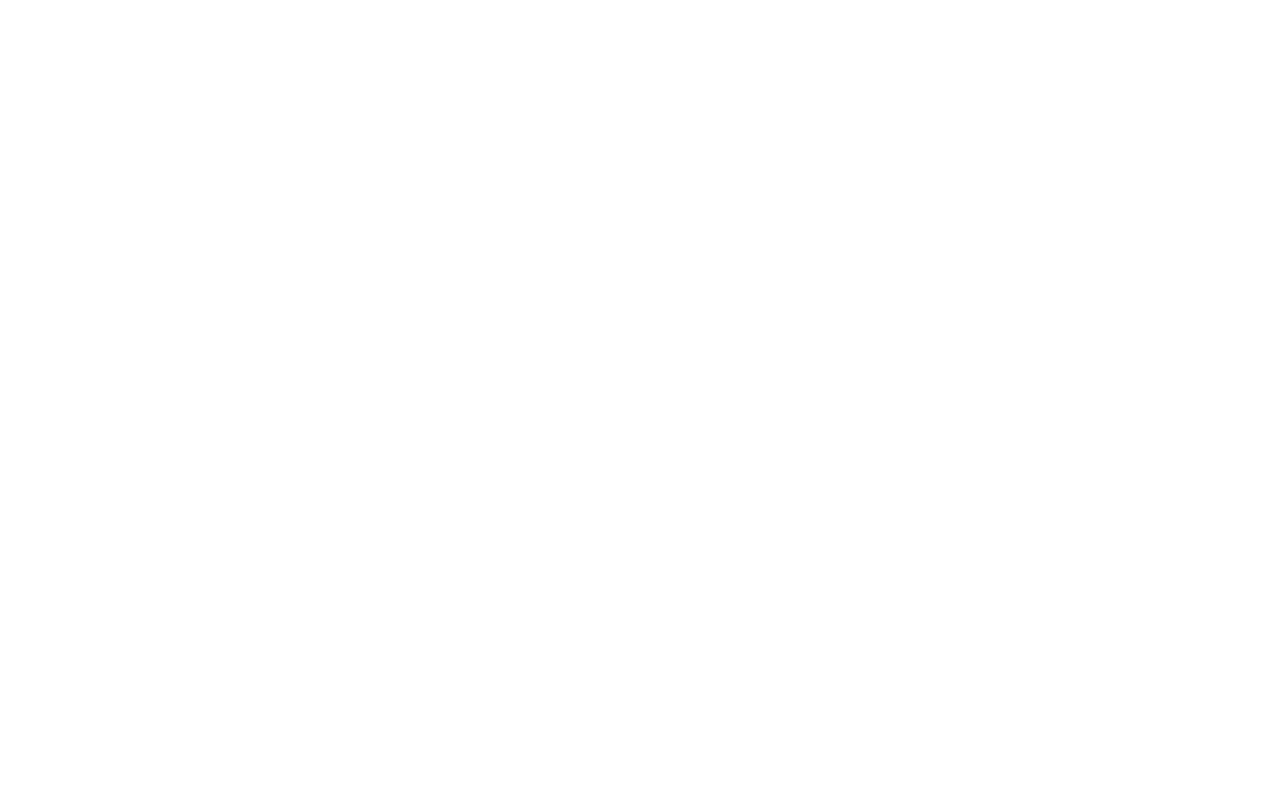
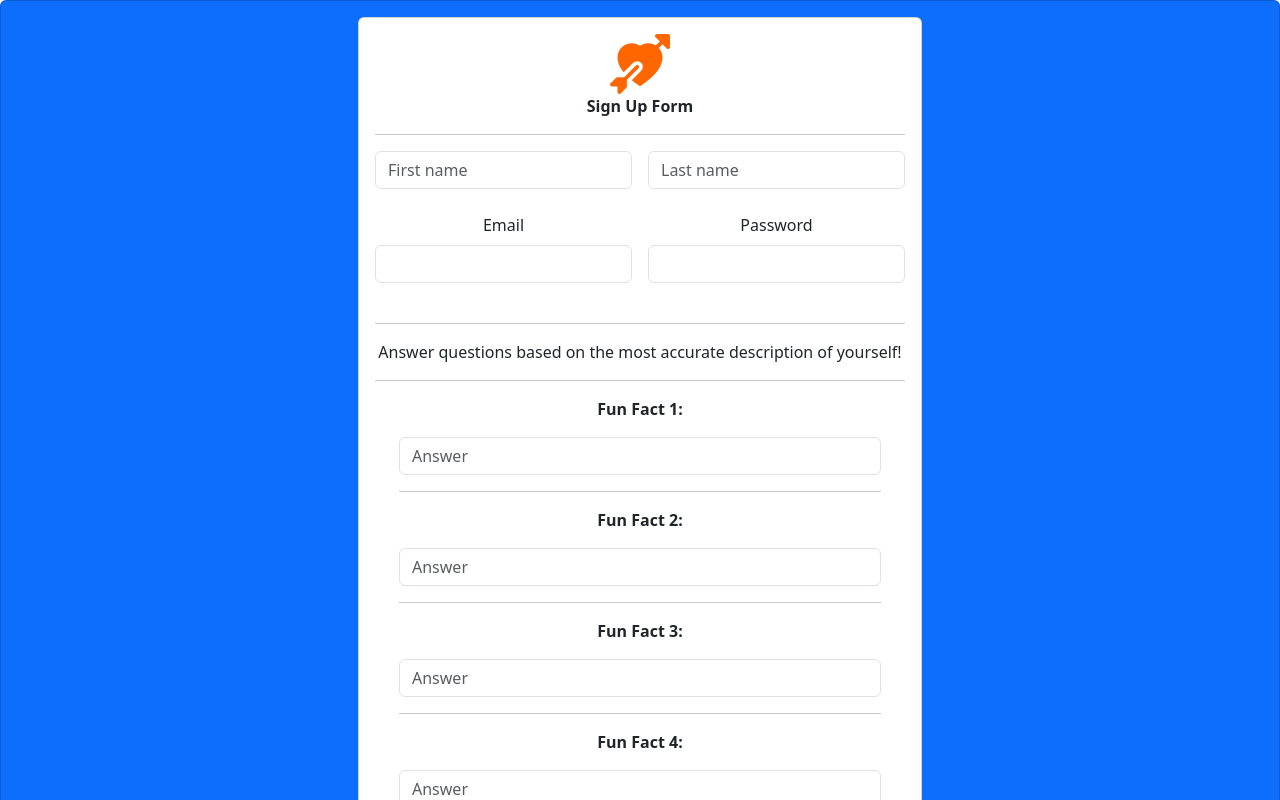
Before and after one commit to ihern/final-project-484, a React (Vite) app: page /signup in a window 1280 px wide. Before the commit this address had no page. Shown: the top 800 px of the page. Built offline with nearby package versions, Linux system fonts and the light colour scheme.

Commit message:
Finalize signup and initiate supabase key

```diff
--- a/package.json
+++ b/package.json
@@ -10,6 +10,7 @@
     "preview": "vite preview"
   },
   "dependencies": {
+    "@supabase/supabase-js": "^2.38.4",
     "bootstrap": "^5.3.2",
     "react": "^18.2.0",
     "react-dom": "^18.2.0",
--- a/src/App.tsx
+++ b/src/App.tsx
@@ -13,7 +13,7 @@
         <Routes>
           <Route path="/" element={ <LoginPage />} />
           <Route path="/mvp" element={ <MVP />} />
-          <Route path="/survey" element={ <PersonalSurvey />} />
+          <Route path="/signup" element={ <PersonalSurvey />} />
         </Routes>
       </BrowserRouter>
     </>
--- a/src/components/LoginPage.tsx
+++ b/src/components/LoginPage.tsx
@@ -3,9 +3,9 @@
 import { Link } from "react-router-dom";
 import 'bootstrap/dist/css/bootstrap.min.css';
 import './loginStyle.css';
+// import { supabase } from './lib/supabaseClient';
 
 const LoginForm = () => {
-
   return (
     <div className='bg-secondary-subtle d-flex justify-content-center align-items-center' style={{height: '100vh'}}>
 
@@ -27,7 +27,7 @@
             <div className='d-flex flex-column'>
                 <button type="submit" className="btn btn-primary m-2">Login</button>
                 <hr className="hr hr-blurry" />
-                <button type="submit" className="btn btn-success m-2">Create new account</button>
+                <a href="/signup" className="btn btn-success m-2">Create new account</a>
             </div>
         </form>
 
--- a/src/components/PersonalSurvey.tsx
+++ b/src/components/PersonalSurvey.tsx
@@ -2,6 +2,7 @@
 // import React from 'react';
 // import { Link } from "react-router-dom";
 import 'bootstrap/dist/css/bootstrap.min.css';
+// import { supabase } from './lib/supabaseClient';
 
 
 const PersonalSurvey = () => {
@@ -13,11 +14,33 @@
             <div className="card-body">
                 <div className="text-center">
                 <svg xmlns="http://www.w3.org/2000/svg" width="60" height="60" style={{ fill: '#ff6600' }} className="bi bi-arrow-through-heart-fill" viewBox="0 0 16 16">
-                    <path fill-rule="evenodd" d="M2.854 15.854A.5.5 0 0 1 2 15.5V14H.5a.5.5 0 0 1-.354-.854l1.5-1.5A.5.5 0 0 1 2 11.5h1.793l3.103-3.104a.5.5 0 1 1 .708.708L4.5 12.207V14a.5.5 0 0 1-.146.354l-1.5 1.5ZM16 3.5a.5.5 0 0 1-.854.354L14 2.707l-1.006 1.006c.236.248.44.531.6.845.562 1.096.585 2.517-.213 4.092-.793 1.563-2.395 3.288-5.105 5.08L8 13.912l-.276-.182A23.825 23.825 0 0 1 5.8 12.323L8.31 9.81a1.5 1.5 0 0 0-2.122-2.122L3.657 10.22a8.827 8.827 0 0 1-1.039-1.57c-.798-1.576-.775-2.997-.213-4.093C3.426 2.565 6.18 1.809 8 3.233c1.25-.98 2.944-.928 4.212-.152L13.292 2 12.147.854A.5.5 0 0 1 12.5 0h3a.5.5 0 0 1 .5.5v3Z"/>
+                    <path fillRule="evenodd" d="M2.854 15.854A.5.5 0 0 1 2 15.5V14H.5a.5.5 0 0 1-.354-.854l1.5-1.5A.5.5 0 0 1 2 11.5h1.793l3.103-3.104a.5.5 0 1 1 .708.708L4.5 12.207V14a.5.5 0 0 1-.146.354l-1.5 1.5ZM16 3.5a.5.5 0 0 1-.854.354L14 2.707l-1.006 1.006c.236.248.44.531.6.845.562 1.096.585 2.517-.213 4.092-.793 1.563-2.395 3.288-5.105 5.08L8 13.912l-.276-.182A23.825 23.825 0 0 1 5.8 12.323L8.31 9.81a1.5 1.5 0 0 0-2.122-2.122L3.657 10.22a8.827 8.827 0 0 1-1.039-1.57c-.798-1.576-.775-2.997-.213-4.093C3.426 2.565 6.18 1.809 8 3.233c1.25-.98 2.944-.928 4.212-.152L13.292 2 12.147.854A.5.5 0 0 1 12.5 0h3a.5.5 0 0 1 .5.5v3Z"/>
                 </svg>
                 <p>
-                    <strong>Starting Questionaire</strong>
+                    <strong>Sign Up Form</strong>
                 </p>
+                <hr />
+                <form action="">
+                    <div className="row g-3">
+                        <div className="col">
+                            <input type="text" className="form-control" placeholder="First name" aria-label="First name" />
+                        </div>
+                        <div className="col">
+                            <input type="text" className="form-control" placeholder="Last name" aria-label="Last name" />
+                        </div>
+                    </div>
+                    <div className="row g-3 py-4">
+                        <div className="col">
+                            <label htmlFor="inputEmail4" className="form-label">Email</label>
+                            <input type="email" className="form-control" id="inputEmail4"/>
+                        </div>
+                        <div className="col">
+                            <label htmlFor="inputPassword4" className="form-label">Password</label>
+                            <input type="password" className="form-control" id="inputPassword4"/>
+                        </div>
+                    </div>
+                </form>
+                <hr />
                 <p>
                     Answer questions based on the most accurate description
                     of yourself!
@@ -27,148 +50,36 @@
                 <hr />
 
                 <form className="px-4" action="">
-                    <p className="text-center"><strong>Your rating:</strong></p>
-
-                    <div className="form-check mb-2">
-                        <input className="form-check-input" type="radio" name="exampleForm" id="radio2Example1" />
-                        <label className="form-check-label" htmlFor="radio2Example1">
-                            Very good
-                        </label>
-                    </div>
-                    <div className="form-check mb-2">
-                        <input className="form-check-input" type="radio" name="exampleForm" id="radio2Example2" />
-                        <label className="form-check-label" htmlFor="radio2Example2">
-                            Good
-                        </label>
-                    </div>
-                    <div className="form-check mb-2">
-                        <input className="form-check-input" type="radio" name="exampleForm" id="radio2Example3" />
-                        <label className="form-check-label" htmlFor="radio2Example3">
-                            Medicore
-                        </label>
-                    </div>
-                    <div className="form-check mb-2">
-                        <input className="form-check-input" type="radio" name="exampleForm" id="radio2Example4" />
-                        <label className="form-check-label" htmlFor="radio2Example4">
-                            Bad
-                        </label>
-                    </div>
-                    <div className="form-check mb-2">
-                        <input className="form-check-input" type="radio" name="exampleForm" id="radio2Example5" />
-                        <label className="form-check-label" htmlFor="radio2Example5">
-                            Very bad
-                        </label>
+                    <p className="text-center"><strong>Fun Fact 1:</strong></p>
+                    <div className="col">
+                        <input type="text" className="form-control" placeholder="Answer" aria-label="First name" />
                     </div>
 
-                </form>
+                    <hr />
+                    <p className="text-center"><strong>Fun Fact 2:</strong></p>
+                    <div className="col">
+                        <input type="text" className="form-control" placeholder="Answer" aria-label="First name" />
+                    </div>
+
                     <hr />
 
-                <form className="px-4" action="">
-                    <p className="text-center"><strong>Your rating:</strong></p>
-
-                    <div className="form-check mb-2">
-                        <input className="form-check-input" type="radio" name="exampleForm" id="radio2Example1" />
-                        <label className="form-check-label" htmlFor="radio2Example1">
-                            Very good
-                        </label>
-                    </div>
-                    <div className="form-check mb-2">
-                        <input className="form-check-input" type="radio" name="exampleForm" id="radio2Example2" />
-                        <label className="form-check-label" htmlFor="radio2Example2">
-                            Good
-                        </label>
-                    </div>
-                    <div className="form-check mb-2">
-                        <input className="form-check-input" type="radio" name="exampleForm" id="radio2Example3" />
-                        <label className="form-check-label" htmlFor="radio2Example3">
-                            Medicore
-                        </label>
-                    </div>
-                    <div className="form-check mb-2">
-                        <input className="form-check-input" type="radio" name="exampleForm" id="radio2Example4" />
-                        <label className="form-check-label" htmlFor="radio2Example4">
-                            Bad
-                        </label>
-                    </div>
-                    <div className="form-check mb-2">
-                        <input className="form-check-input" type="radio" name="exampleForm" id="radio2Example5" />
-                        <label className="form-check-label" htmlFor="radio2Example5">
-                            Very bad
-                        </label>
+                    <p className="text-center"><strong>Fun Fact 3:</strong></p>
+                    <div className="col">
+                        <input type="text" className="form-control" placeholder="Answer" aria-label="First name" />
                     </div>
 
-                </form>
                     <hr />
 
-                <form className="px-4" action="">
-                    <p className="text-center"><strong>Your rating:</strong></p>
-
-                    <div className="form-check mb-2">
-                        <input className="form-check-input" type="radio" name="exampleForm" id="radio2Example1" />
-                        <label className="form-check-label" htmlFor="radio2Example1">
-                            Very good
-                        </label>
-                    </div>
-                    <div className="form-check mb-2">
-                        <input className="form-check-input" type="radio" name="exampleForm" id="radio2Example2" />
-                        <label className="form-check-label" htmlFor="radio2Example2">
-                            Good
-                        </label>
-                    </div>
-                    <div className="form-check mb-2">
-                        <input className="form-check-input" type="radio" name="exampleForm" id="radio2Example3" />
-                        <label className="form-check-label" htmlFor="radio2Example3">
-                            Medicore
-                        </label>
-                    </div>
-                    <div className="form-check mb-2">
-                        <input className="form-check-input" type="radio" name="exampleForm" id="radio2Example4" />
-                        <label className="form-check-label" htmlFor="radio2Example4">
-                            Bad
-                        </label>
-                    </div>
-                    <div className="form-check mb-2">
-                        <input className="form-check-input" type="radio" name="exampleForm" id="radio2Example5" />
-                        <label className="form-check-label" htmlFor="radio2Example5">
-                            Very bad
-                        </label>
+                    <p className="text-center"><strong>Fun Fact 4:</strong></p>
+                    <div className="col">
+                        <input type="text" className="form-control" placeholder="Answer" aria-label="First name" />
                     </div>
 
-                </form>
                     <hr />
 
-                <form className="px-4" action="">
-                    <p className="text-center"><strong>Your rating:</strong></p>
-
-                    <div className="form-check mb-2">
-                        <input className="form-check-input" type="radio" name="exampleForm" id="radio2Example1" />
-                        <label className="form-check-label" htmlFor="radio2Example1">
-                            Very good
-                        </label>
-                    </div>
-                    <div className="form-check mb-2">
-                        <input className="form-check-input" type="radio" name="exampleForm" id="radio2Example2" />
-                        <label className="form-check-label" htmlFor="radio2Example2">
-                            Good
-                        </label>
-                    </div>
-                    <div className="form-check mb-2">
-                        <input className="form-check-input" type="radio" name="exampleForm" id="radio2Example3" />
-                        <label className="form-check-label" htmlFor="radio2Example3">
-                            Medicore
-                        </label>
-                    </div>
-                    <div className="form-check mb-2">
-                        <input className="form-check-input" type="radio" name="exampleForm" id="radio2Example4" />
-                        <label className="form-check-label" htmlFor="radio2Example4">
-                            Bad
-                        </label>
-                    </div>
-                    <div className="form-check mb-2">
-                        <input className="form-check-input" type="radio" name="exampleForm" id="radio2Example5" />
-                        <label className="form-check-label" htmlFor="radio2Example5">
-                            Very bad
-                        </label>
+                    <p className="text-center"><strong>Fun Fact 5:</strong></p>
+                    <div className="col">
+                        <input type="text" className="form-control" placeholder="Answer" aria-label="First name" />
                     </div>
 
                 </form>
--- /dev/null
+++ b/src/lib/supabaseClient.js
@@ -0,0 +1,5 @@
+import { createClient } from '@supabase/supabase-js'
+
+const supabaseUrl = 'https://kuqqhdcrdwwemxnzxwow.supabase.co'
+const supabaseKey = process.env.SUPABASE_KEY
+export const supabase = createClient(supabaseUrl, supabaseKey)
```
Also changed, not shown: 2 other files (tests, documents, lock files or other folders). Lines whose indentation alone changed are shown as unchanged.
